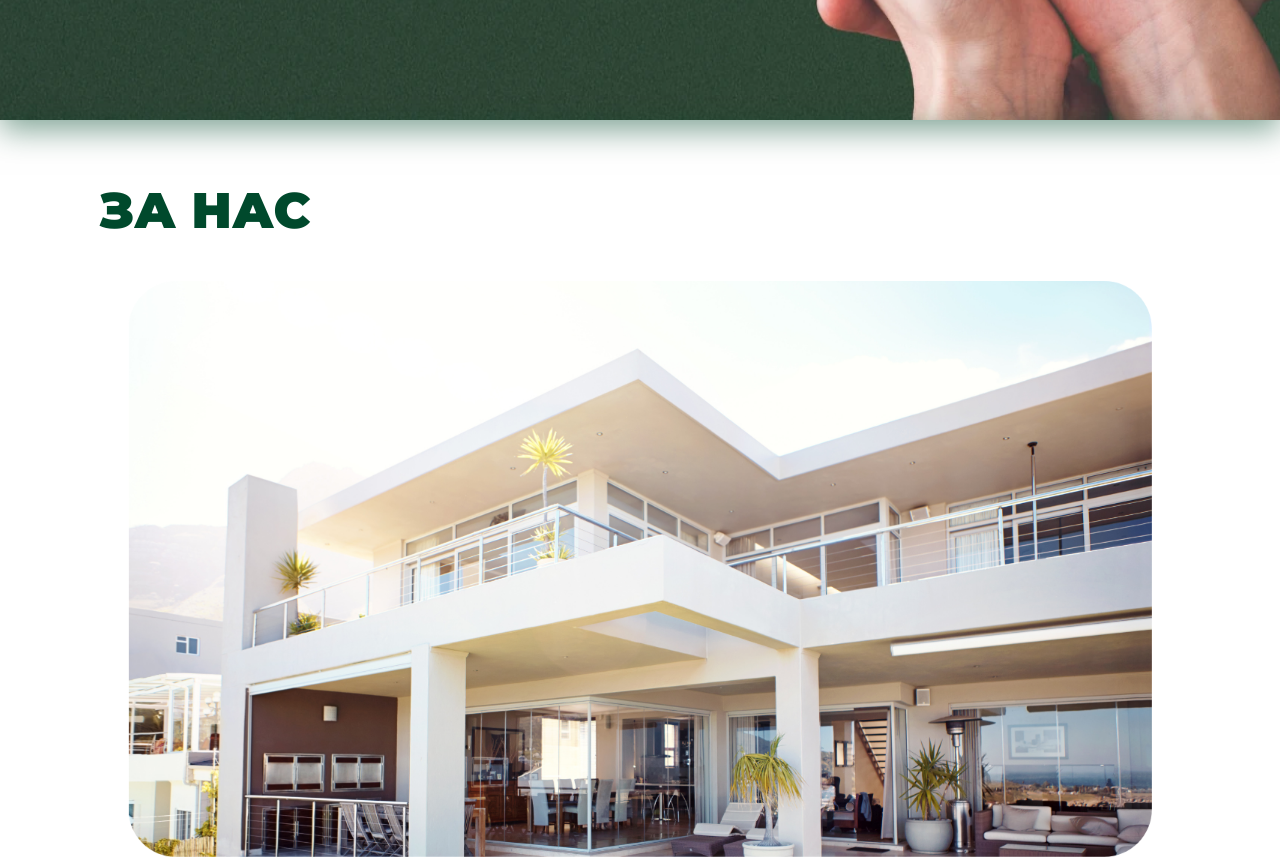
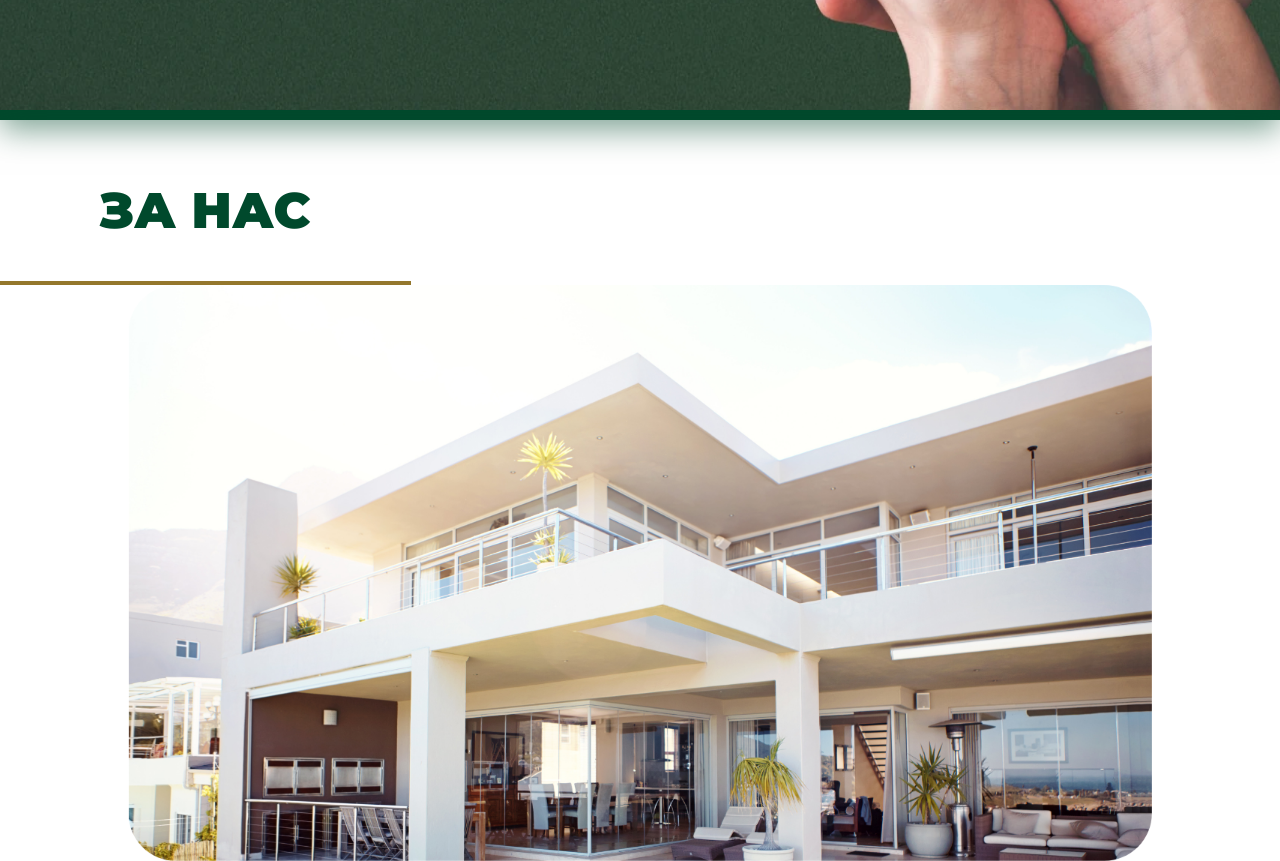
Before and after one commit to morskiq123/PetkoviyaSait, a plain HTML site: page index.html in a window 1280 px wide. Shown: the part 720-1581 px from the top of the page. Drawn offline with Linux system fonts and the light colour scheme.

Commit message:
zabravih da napravq nov branch

```diff
--- a/index.html
+++ b/index.html
@@ -42,7 +42,7 @@
             </div>
         </section>
         <section id="for-us">
-            <h3 style="border-bottom:none;">ЗА НАС</h3>
+            <h3>ЗА НАС</h3>
             <div class="content-wrapper">
                 <div class="img-div">
                     <img src="./images/Petko website official.png" alt="Buildings">
--- a/style.css
+++ b/style.css
@@ -3,7 +3,7 @@ html {
 }
 
 section {
-    /* border-bottom: 10px solid #00492C; */
+    border-bottom: 10px solid #00492C;
     box-shadow: 0 10px 30px rgba(0, 73, 44, 0.5);
     padding: 60px 0px;
     min-height: 100vh;
```
